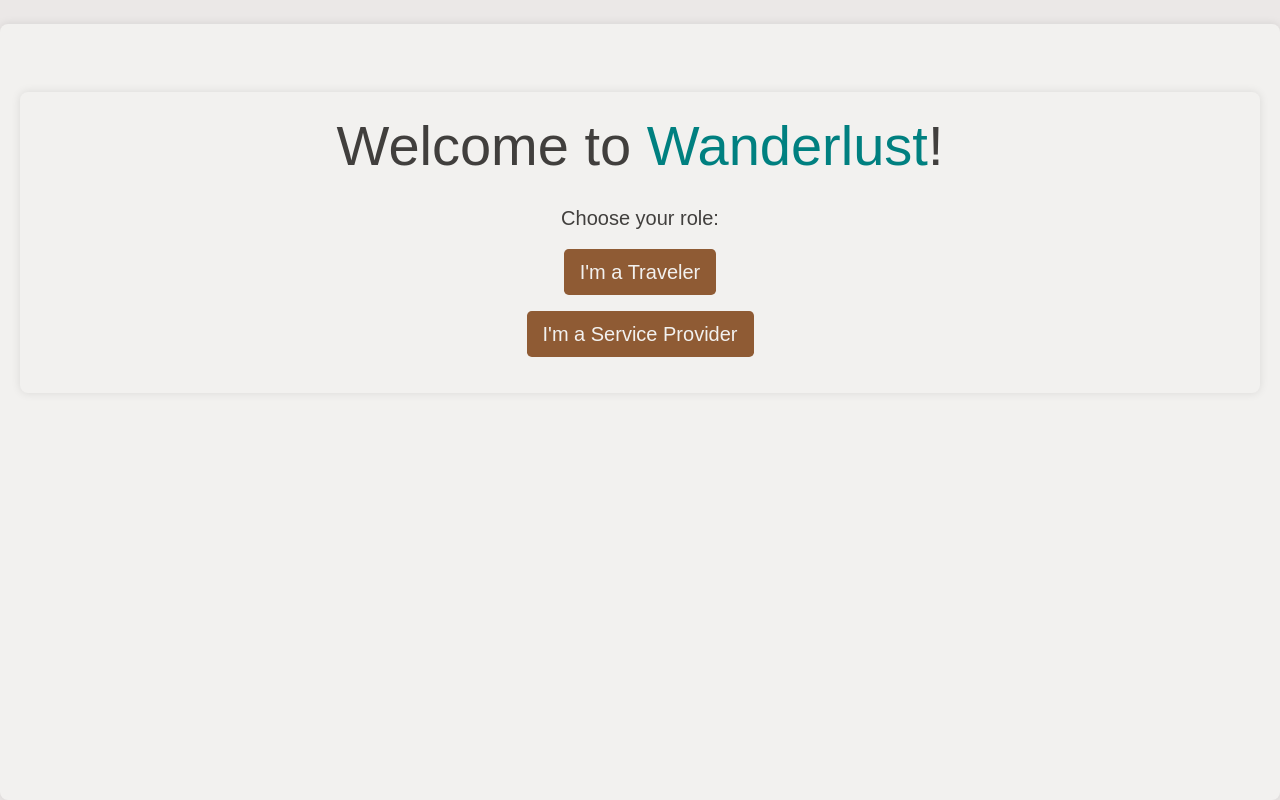
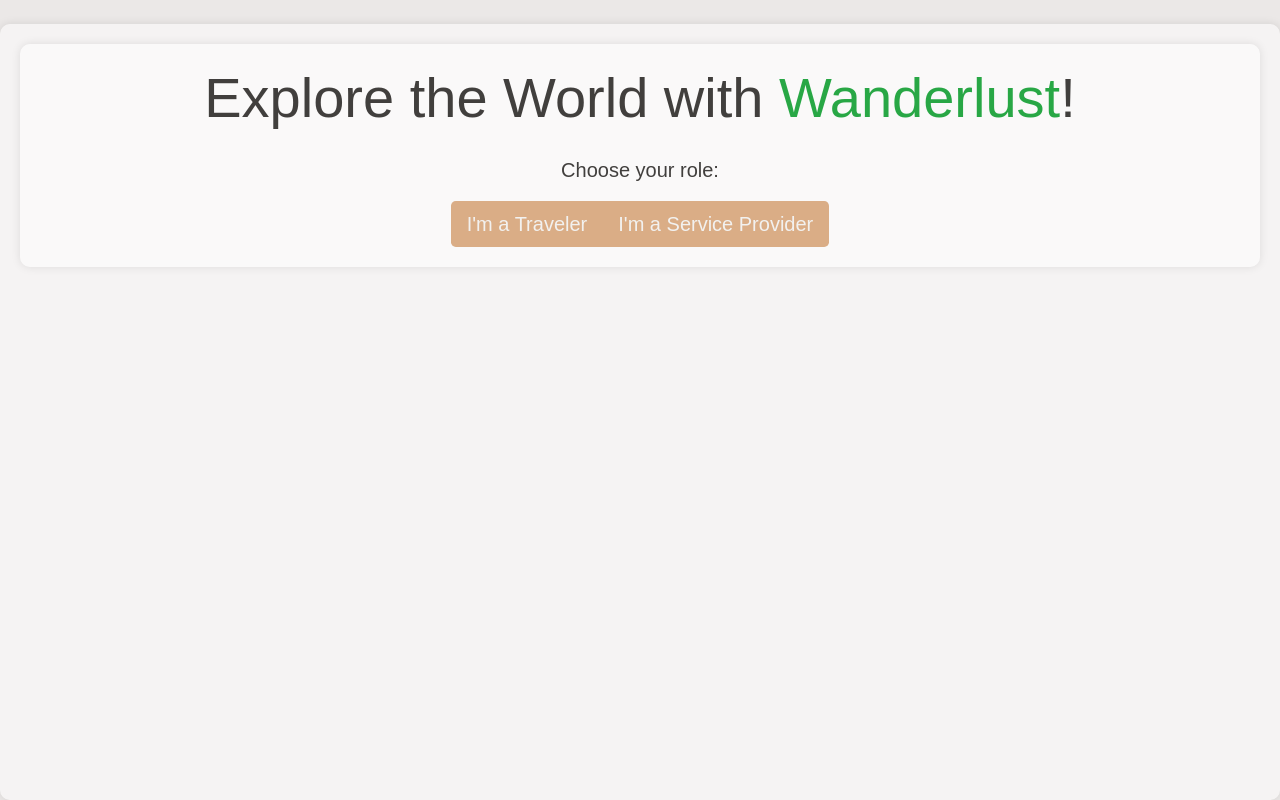
Before and after one commit to hrishikeshms29/wanderlust, a Flask app: page / in a window 1280 px wide. Run offline with Flask 3, Linux system fonts and the light colour scheme; some libraries are stand-ins or nearby versions.

Commit message:
user end improvements done

```diff
--- a/templates/base.html
+++ b/templates/base.html
@@ -33,10 +33,10 @@
 
     /* Updated Button Color */
     .btn {
-        background-color: #8f5b34; /* Updated button color */
-        color: #f2f1ef;
-        border: none;
-    }
+            background-color: #DAAD86; /* Default button color */
+            color: #f2f1ef;
+            border: none;
+        }
 
         @media (max-width: 768px) {
             .container {
--- a/templates/home.html
+++ b/templates/home.html
@@ -1,48 +1,83 @@
-<!-- templates/home.html -->
-
 {% extends 'base.html' %}
 
-{% block title %}Home{% endblock %}
+{% block title %}Discover Wanderlust{% endblock %}
 
 {% block content %}
-    <div class="container text-center mt-5">
-        <h1 class="display-4 mb-4">Welcome to <span style="color: #008080;">Wanderlust</span>!</h1>
+<style>
+    body {
+        background-size: cover;
+        background-position: center;
+        background-repeat: no-repeat;
+        background-attachment: fixed; /* Ensures the background stays fixed while scrolling */
+        margin: 0; /* Remove default margin */
+        height: 100vh; /* Set the body height to 100% of the viewport height */
+        display: flex;
+        align-items: center;
+        justify-content: center;
+        text-align: center;
+    }
+
+    .container {
+        background-color: rgba(255, 255, 255, 0.5); /* Semi-transparent white background for better text readability */
+        padding: 20px;
+        border-radius: 10px;
+    }
+
+    /* Add your custom styles here */
+    .login-btn:hover {
+        background-color: #aafca3; /* Light green for hover background */
+        color: #014d1e; /* Dark green for hover text color */
+    }
+</style>
+
+<div class="container">
+    <h1 class="display-4 mb-4"><span class="wanderlust-text">Explore the World with <span class="text-success">Wanderlust</span>!</span></h1>
     <p class="lead">Choose your role:</p>
 
-        <!-- Options to choose between User and Service Provider -->
-        <div class="user_btn mt-3 mb-3 offset-0" role="group">
-            <button class="btn btn-primary btn-lg" onclick="showUserOptions()">I'm a Traveler</button>
-        </div>
-        <div class="server_btn mb-3" role="group">
-            <button class="btn btn-primary btn-lg" onclick="showProviderOptions()">I'm a Service Provider</button>
+    <!-- Role Buttons -->
+    <div class="btn-group" role="group">
+        <button class="btn btn-primary btn-lg wanderlust-btn" onclick="showOptions('user')">I'm a Traveler</button>
+        <button class="btn btn-primary btn-lg wanderlust-btn" onclick="showOptions('provider')">I'm a Service Provider</button>
     </div>
 
-        <!-- Options for User -->
-        <div id="userOptions" class="mt-4" style="display: none;">
-            <a href="{{ url_for('login') }}" class="btn btn-outline-primary btn-lg btn-block">Login as Traveler</a>
+    <!-- User Options -->
+    <div id="userOptions" class="options mt-4" style="display: none;">
+        <a href="{{ url_for('login') }}" class="btn btn-outline-primary btn-lg btn-block login-btn">Login as Traveler</a>
         <a href="{{ url_for('signup') }}" class="btn btn-success btn-lg btn-block mt-3">Join Wanderlust</a>
     </div>
 
-        <!-- Options for Service Provider -->
-        <div id="providerOptions" class="mt-4" style="display: none;">
-            <a href="{{ url_for('provider_login') }}" class="btn btn-outline-primary btn-lg btn-block">Login as Provider</a>
+    <!-- Provider Options -->
+    <div id="providerOptions" class="options mt-4" style="display: none;">
+        <a href="{{ url_for('provider_login') }}" class="btn btn-outline-primary btn-lg btn-block login-btn">Login as Provider</a>
         <a href="{{ url_for('provider_signup') }}" class="btn btn-success btn-lg btn-block mt-3">Join as Provider</a>
     </div>
 </div>
 
 <script>
+
       // Initialize the options
     document.getElementById('userOptions').style.display = 'none';
     document.getElementById('providerOptions').style.display = 'none';
 
-        function showUserOptions() {
+    function showOptions(role) {
+        if (role === 'user') {
             document.getElementById('userOptions').style.display = 'block';
             document.getElementById('providerOptions').style.display = 'none';
-        }
-
-        function showProviderOptions() {
+        } else if (role === 'provider') {
             document.getElementById('userOptions').style.display = 'none';
             document.getElementById('providerOptions').style.display = 'block';
         }
+    }
+    // Fetch random nature image from Unsplash API and set it as body background
+    function setRandomBackground() {
+        fetch('https://source.unsplash.com/1920x1080/?nature')
+            .then(response => {
+                document.body.style.backgroundImage = `url('${response.url}')`;
+            })
+            .catch(error => console.error('Error fetching background image:', error));
+    }
+
+    // Set a random background image on page load
+    setRandomBackground();
 </script>
 {% endblock %}
--- a/templates/login.html
+++ b/templates/login.html
@@ -1,5 +1,3 @@
-<!-- templates/login.html -->
-
 {% extends 'base.html' %}
 
 {% block title %}Login{% endblock %}
@@ -9,7 +7,7 @@
         <div class="row justify-content-center">
             <div class="col-md-6">
                 <div class="card">
-                    <div class="card-body" style="background-color: #F8F8FF; /* Light background color */">
+                    <div class="card-body" style="background-color: #d1f9d1; /* Lighter green background color */ color: #014d1e; /* Dark green text color */">
                         <h1 class="mb-4">Login</h1>
                         <form method="POST" action="{{ url_for('login') }}">
                             <div class="form-group">
@@ -20,7 +18,7 @@
                                 <label for="password">Password:</label>
                                 <input type="password" class="form-control" id="password" name="password" required>
                             </div>
-                            <button type="submit" class="btn btn-primary btn-lg btn-block" >Login</button>
+                            <button type="submit" class="btn btn-primary btn-lg btn-block">Login</button>
                         </form>
                         <p class="mt-3">
                             Don't have an account?
--- a/templates/provider_login.html
+++ b/templates/provider_login.html
@@ -7,7 +7,7 @@
         <div class="row justify-content-center">
             <div class="col-md-6">
                 <div class="card shadow">
-                    <div class="card-body">
+                    <div class="card-body" style="background-color: #d1f9d1; /* Lighter green background color */ color: #014d1e; /* Dark green text color */">
                         <h1 class="mb-4 text-center">Provider Login</h1>
                         <form method="POST" action="{{ url_for('provider_login') }}">
                             <div class="form-group">
--- a/templates/provider_signup.html
+++ b/templates/provider_signup.html
@@ -7,7 +7,7 @@
         <div class="row justify-content-center">
             <div class="col-md-8">
                 <div class="card">
-                    <div class="card-body">
+                    <div class="card-body" style="background-color: #d1f9d1; /* Lighter green background color */ color: #014d1e; /* Dark green text color */">
                         <h1 class="mb-4 text-center">Provider Signup</h1>
                         <form method="POST" action="{{ url_for('provider_signup') }}">
                             <div class="form-group">
--- a/templates/signup.html
+++ b/templates/signup.html
@@ -9,7 +9,7 @@
         <div class="row justify-content-center">
             <div class="col-md-6">
                 <div class="card">
-                    <div class="card-body" style="background-color: #F8F8FF; /* Light background color */">
+                    <div class="card-body" style="background-color: #d1f9d1; /* Lighter green background color */ color: #014d1e; /* Dark green text color */">
                         <h1 class="mb-4">Signup</h1>
                         <form method="POST" action="{{ url_for('signup') }}">
                             <div class="form-group">
```
Also changed, not shown: templates/all_buses.html (+8 -2 lines), templates/all_hotels.html (+15 -6 lines), templates/all_packages.html (+8 -2 lines), templates/all_rooms.html (+8 -2 lines), templates/user_home.html (+3 -4 lines). Lines whose indentation alone changed are shown as unchanged.
